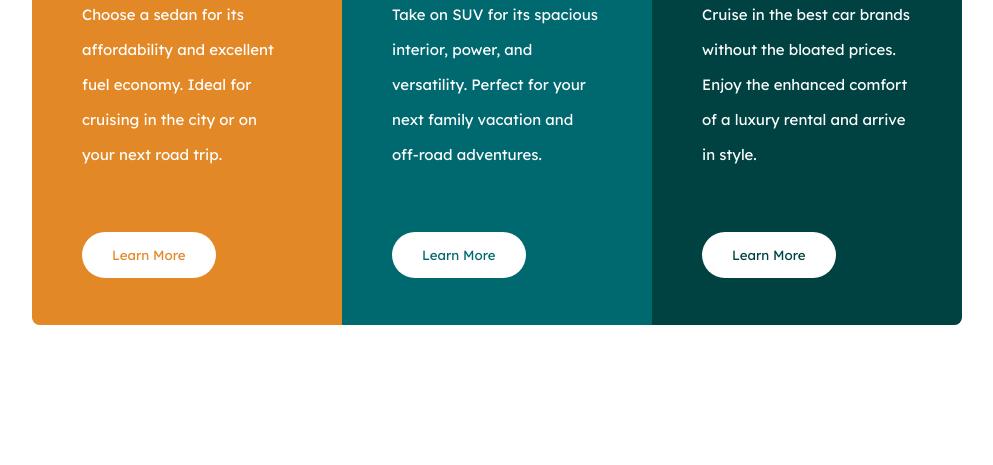
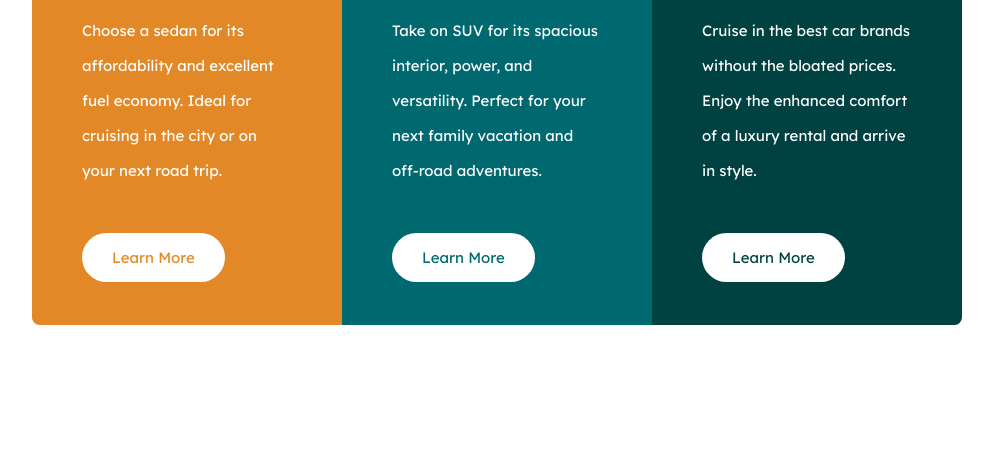
Before and after one commit to ifX-Dev/3-column-preview-card-component-main, a plain HTML site: page index.html in a window 1280 px wide. Shown: the part 335-800 px from the top of the page, without its empty margins (143-1136 px from the left). Drawn offline with Linux system fonts and the light colour scheme.

Commit message:
Fixed HTML Validation Issues

```diff
--- a/index.html
+++ b/index.html
@@ -21,9 +21,7 @@
           Choose a sedan for its affordability and excellent fuel economy. Ideal
           for cruising in the city or on your next road trip.
         </p>
-        <a href="#">
-          <button class="se-btn">Learn More</button>
-        </a>
+        <a href="#" class="se-btn">Learn More</a>
       </div>
       <div class="suvs">
         <img src="./images/icon-suvs.svg" alt="" />
@@ -32,9 +30,7 @@
           Take on SUV for its spacious interior, power, and versatility. Perfect
           for your next family vacation and off-road adventures.
         </p>
-        <a href="#">
-          <button class="su-btn">Learn More</button>
-        </a>
+        <a href="#" class="su-btn">Learn More</a>
       </div>
       <div class="luxury">
         <img src="./images/icon-luxury.svg" alt="" />
@@ -43,9 +39,7 @@
           Cruise in the best car brands without the bloated prices. Enjoy the
           enhanced comfort of a luxury rental and arrive in style.
         </p>
-        <a href="#">
-          <button class="lu-btn">Learn More</button>
-        </a>
+        <a href="#" class="lu-btn">Learn More</a>
       </div>
     </main>
   </body>
--- a/style.css
+++ b/style.css
@@ -32,6 +32,7 @@ h1 {
     font-family: 'Big Shoulders Display', cursive;
     color: white;
     padding: 30px 0;
+    font-size: 45px;
 }
 p {
     font-family: 'Lexend Deca', sans-serif;
@@ -40,13 +41,15 @@ p {
     line-height: 35px;
     padding-bottom: 60px;
 }
-button {
+a {
     border: none;
     padding: 15px 30px;
     text-align: center;
     font-family: 'Lexend Deca', sans-serif;
     background: white;
     border-radius: 40px;
+    text-decoration: none;
+    font-size: 15px;
 }
 button:hover {
     border: 1px white solid;
```
Also changed, not shown: images/screenshot.png (added).
